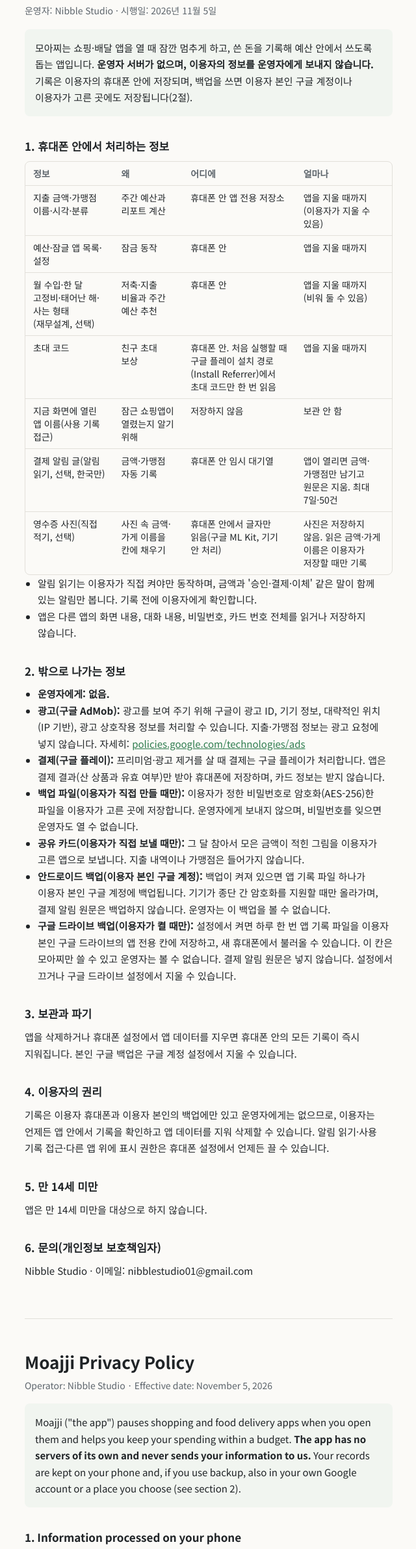
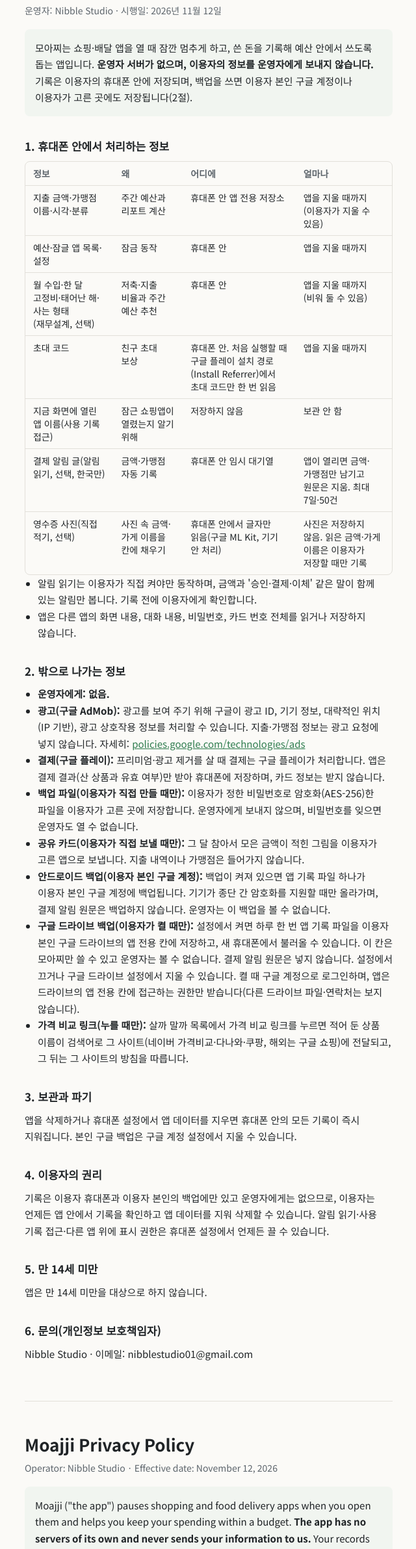
Before and after one commit to junyeoblee0702/moajji-site, a plain HTML site: page privacy/index.html in a window 1280 px wide. Shown: the part 150-2534 px from the top of the page at 65% size, without its empty margins (319-959 px from the left). Drawn offline with Linux system fonts and the light colour scheme.

Commit message:
처리방침: 드라이브 백업 구글 로그인 범위·가격 비교 링크 추가, 시행일 11월 12일

```diff
--- a/privacy/index.html
+++ b/privacy/index.html
@@ -36,7 +36,7 @@ hr { border: 0; border-top: 1px solid var(--line); margin: 0; }
 
 <section id="ko" lang="ko">
   <h1>모아찌 개인정보처리방침</h1>
-  <p class="meta">운영자: Nibble Studio · 시행일: 2026년 11월 5일</p>
+  <p class="meta">운영자: Nibble Studio · 시행일: 2026년 11월 12일</p>
   <p class="lead">모아찌는 쇼핑·배달 앱을 열 때 잠깐 멈추게 하고, 쓴 돈을 기록해 예산 안에서 쓰도록 돕는 앱입니다. <strong>운영자 서버가 없으며, 이용자의 정보를 운영자에게 보내지 않습니다.</strong> 기록은 이용자의 휴대폰 안에 저장되며, 백업을 쓰면 이용자 본인 구글 계정이나 이용자가 고른 곳에도 저장됩니다(2절).</p>
 
   <h2>1. 휴대폰 안에서 처리하는 정보</h2>
@@ -63,7 +63,8 @@ hr { border: 0; border-top: 1px solid var(--line); margin: 0; }
     <li><strong>백업 파일(이용자가 직접 만들 때만):</strong> 이용자가 정한 비밀번호로 암호화(AES-256)한 파일을 이용자가 고른 곳에 저장합니다. 운영자에게 보내지 않으며, 비밀번호를 잊으면 운영자도 열 수 없습니다.</li>
     <li><strong>공유 카드(이용자가 직접 보낼 때만):</strong> 그 달 참아서 모은 금액이 적힌 그림을 이용자가 고른 앱으로 보냅니다. 지출 내역이나 가맹점은 들어가지 않습니다.</li>
     <li><strong>안드로이드 백업(이용자 본인 구글 계정):</strong> 백업이 켜져 있으면 앱 기록 파일 하나가 이용자 본인 구글 계정에 백업됩니다. 기기가 종단 간 암호화를 지원할 때만 올라가며, 결제 알림 원문은 백업하지 않습니다. 운영자는 이 백업을 볼 수 없습니다.</li>
-    <li><strong>구글 드라이브 백업(이용자가 켤 때만):</strong> 설정에서 켜면 하루 한 번 앱 기록 파일을 이용자 본인 구글 드라이브의 앱 전용 칸에 저장하고, 새 휴대폰에서 불러올 수 있습니다. 이 칸은 모아찌만 쓸 수 있고 운영자는 볼 수 없습니다. 결제 알림 원문은 넣지 않습니다. 설정에서 끄거나 구글 드라이브 설정에서 지울 수 있습니다.</li>
+    <li><strong>구글 드라이브 백업(이용자가 켤 때만):</strong> 설정에서 켜면 하루 한 번 앱 기록 파일을 이용자 본인 구글 드라이브의 앱 전용 칸에 저장하고, 새 휴대폰에서 불러올 수 있습니다. 이 칸은 모아찌만 쓸 수 있고 운영자는 볼 수 없습니다. 결제 알림 원문은 넣지 않습니다. 설정에서 끄거나 구글 드라이브 설정에서 지울 수 있습니다. 켤 때 구글 계정으로 로그인하며, 앱은 드라이브의 앱 전용 칸에 접근하는 권한만 받습니다(다른 드라이브 파일·연락처는 보지 않습니다).</li>
+    <li><strong>가격 비교 링크(누를 때만):</strong> 살까 말까 목록에서 가격 비교 링크를 누르면 적어 둔 상품 이름이 검색어로 그 사이트(네이버 가격비교·다나와·쿠팡, 해외는 구글 쇼핑)에 전달되고, 그 뒤는 그 사이트의 방침을 따릅니다.</li>
   </ul>
 
   <h2>3. 보관과 파기</h2>
@@ -83,7 +84,7 @@ hr { border: 0; border-top: 1px solid var(--line); margin: 0; }
 
 <section id="en" lang="en">
   <h1>Moajji Privacy Policy</h1>
-  <p class="meta">Operator: Nibble Studio · Effective date: November 5, 2026</p>
+  <p class="meta">Operator: Nibble Studio · Effective date: November 12, 2026</p>
   <p class="lead">Moajji ("the app") pauses shopping and food delivery apps when you open them and helps you keep your spending within a budget. <strong>The app has no servers of its own and never sends your information to us.</strong> Your records are kept on your phone and, if you use backup, also in your own Google account or a place you choose (see section 2).</p>
 
   <h2>1. Information processed on your phone</h2>
@@ -110,7 +111,8 @@ hr { border: 0; border-top: 1px solid var(--line); margin: 0; }
     <li><strong>Backup file (only when you make one):</strong> saved, encrypted (AES-256) with a password you choose, to a place you choose. It is never sent to us, and nobody can open it without the password.</li>
     <li><strong>Share card (only when you share):</strong> an image showing how much you held off that month, sent to the app you choose. It contains no expenses or merchants.</li>
     <li><strong>Android backup (your own Google account):</strong> if Android backup is on, one file with your records is backed up to your own Google account, only when your device supports end-to-end encryption. Payment notification text is never backed up. We cannot see this backup.</li>
-    <li><strong>Google Drive backup (only if you turn it on):</strong> once a day, one file with your records is saved to a private app-only folder in your own Google Drive, so you can restore it on a new phone. Only Moajji can use this folder and we cannot see it. Payment notification text is not included. You can turn it off in Settings or delete it in Google Drive settings.</li>
+    <li><strong>Google Drive backup (only if you turn it on):</strong> once a day, one file with your records is saved to a private app-only folder in your own Google Drive, so you can restore it on a new phone. Only Moajji can use this folder and we cannot see it. Payment notification text is not included. You can turn it off in Settings or delete it in Google Drive settings. Turning it on asks you to sign in with Google, and the app gets access only to its own app folder in your Drive (not your other files or contacts).</li>
+    <li><strong>Price-check links (only when you tap):</strong> tapping a price-check link in your wishlist sends the item name you typed, as a search term, to that site (Google Shopping, or in Korea Naver Shopping, Danawa and Coupang). From there, that site's policy applies.</li>
   </ul>
 
   <h2>3. Keeping and deleting</h2>
```
